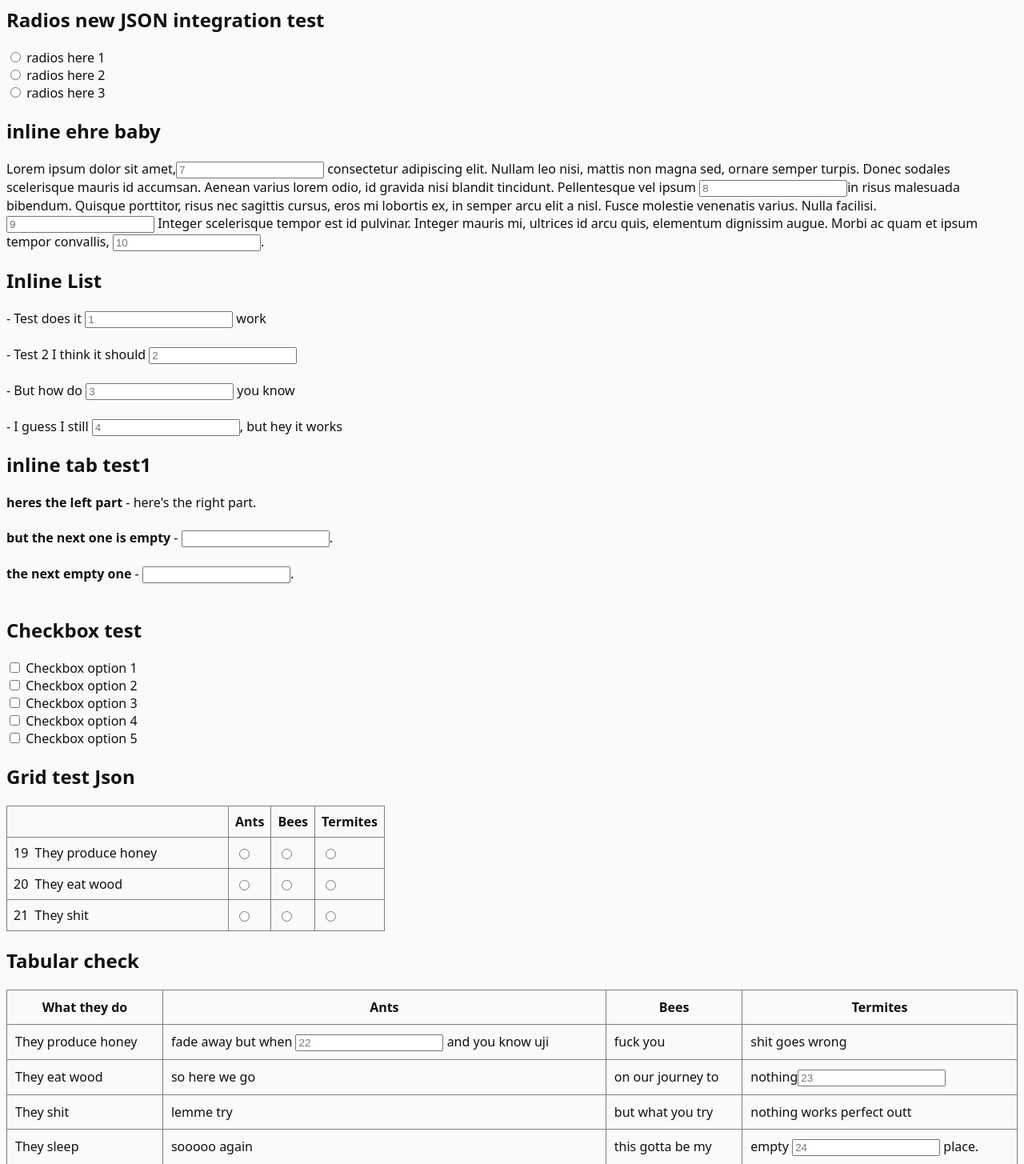
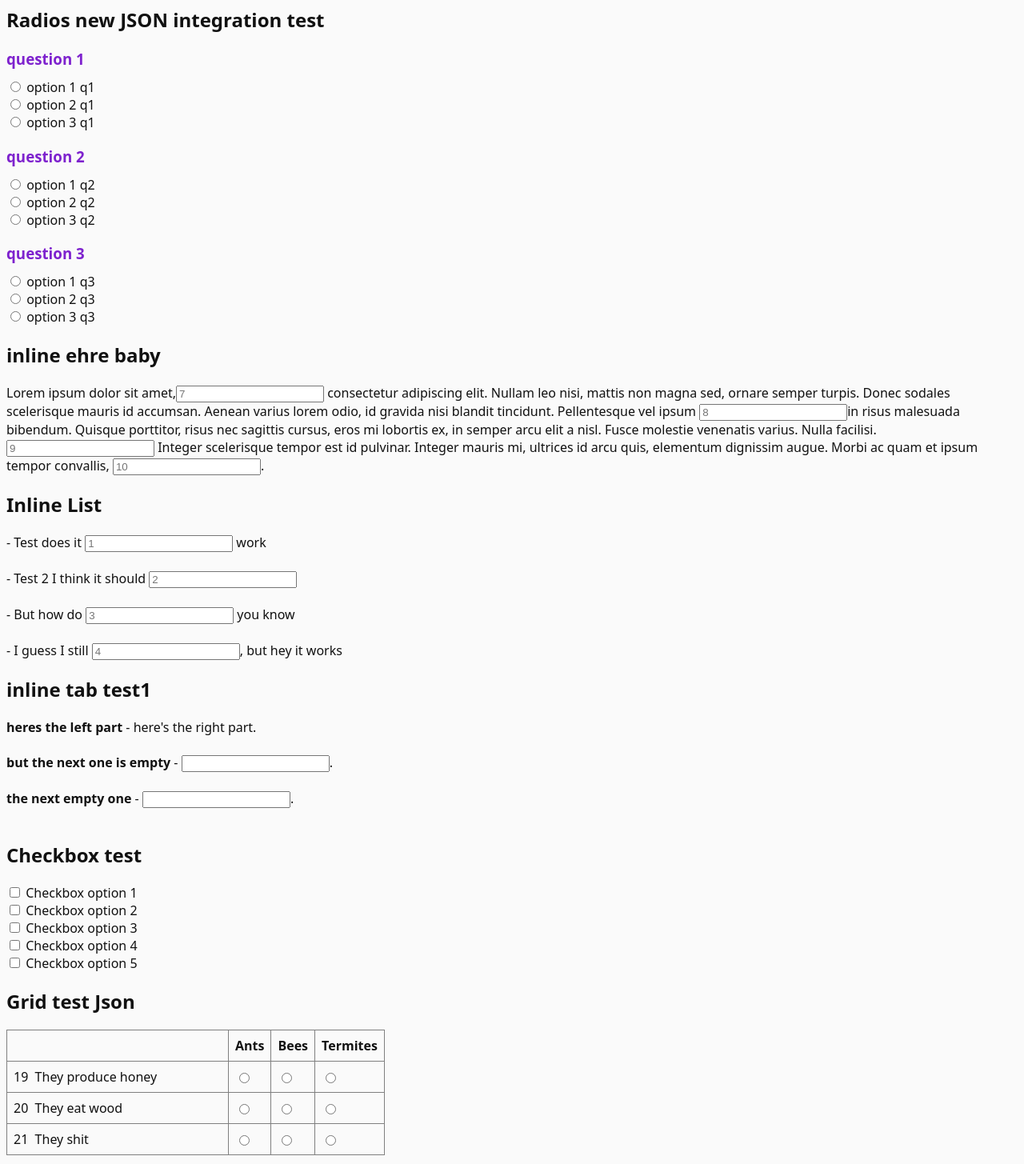
Before and after one commit to ulgzitc/IELTSite, a Django app: page / in a window 1280 px wide. Shown: the top 1455 px of the page at 80% size. Run offline with Django 5.2, Linux system fonts and the light colour scheme; data comes from the database, SQL or seed files in the repository; both versions use the stored data as it was after the commit.

Commit message:
Radios updated. JSON based.

```diff
--- a/backend/mainapp/templatetags/ielts_tags.py
+++ b/backend/mainapp/templatetags/ielts_tags.py
@@ -18,7 +18,7 @@ def inline(text):
     processed_text = re.sub(pattern, rep_inline, text)
     return mark_safe(processed_text)
 
-
+"""
 #Radios
 @register.filter(name="radios")
 def radios(text, arg):
@@ -36,6 +36,31 @@ def radios(text, arg):
 
     processed = re.sub(pattern, rep_radios, text)
     return mark_safe(processed)
+"""
+
+#Radios
+@register.filter(name="radios")
+def radios(jdata):
+    data = dict(jdata)
+    headers = data['headers']
+    a = int(data['question_ids'][0])
+    b = int(data['question_ids'][1]) + 1
+    question_ids = range(a, b)
+    ret = ""
+
+    for head in headers:
+        options = data[head]
+        ret += f"<h3>{head}</h3>"
+
+        for idx, option in zip(question_ids, options):
+            ret += f'''
+                <div class="form-check">
+                  <input class="form-check-input-radios" type="radio" name="{head}" id="{option}">
+                  <label class="form-check-label-radios" for="{option}">{option}</label>
+                </div>
+                '''
+    return mark_safe(ret)
+
 
 
 #Inline Tab
--- a/backend/templates/test.html
+++ b/backend/templates/test.html
@@ -9,7 +9,7 @@
     {% if object.qtype == "inline" %}
         {{ object.text|inline }}
     {% elif object.qtype == "radios" %}
-        {{ object.text|radios:forloop.counter }}
+        {{ object.jsondata|radios }}
     {% elif object.qtype == "inline_tab" %}
         {{ object.text|inline_tab }}
     {% elif object.qtype == "checkbox" %}
```
Also changed, not shown: backend/db.sqlite3.
